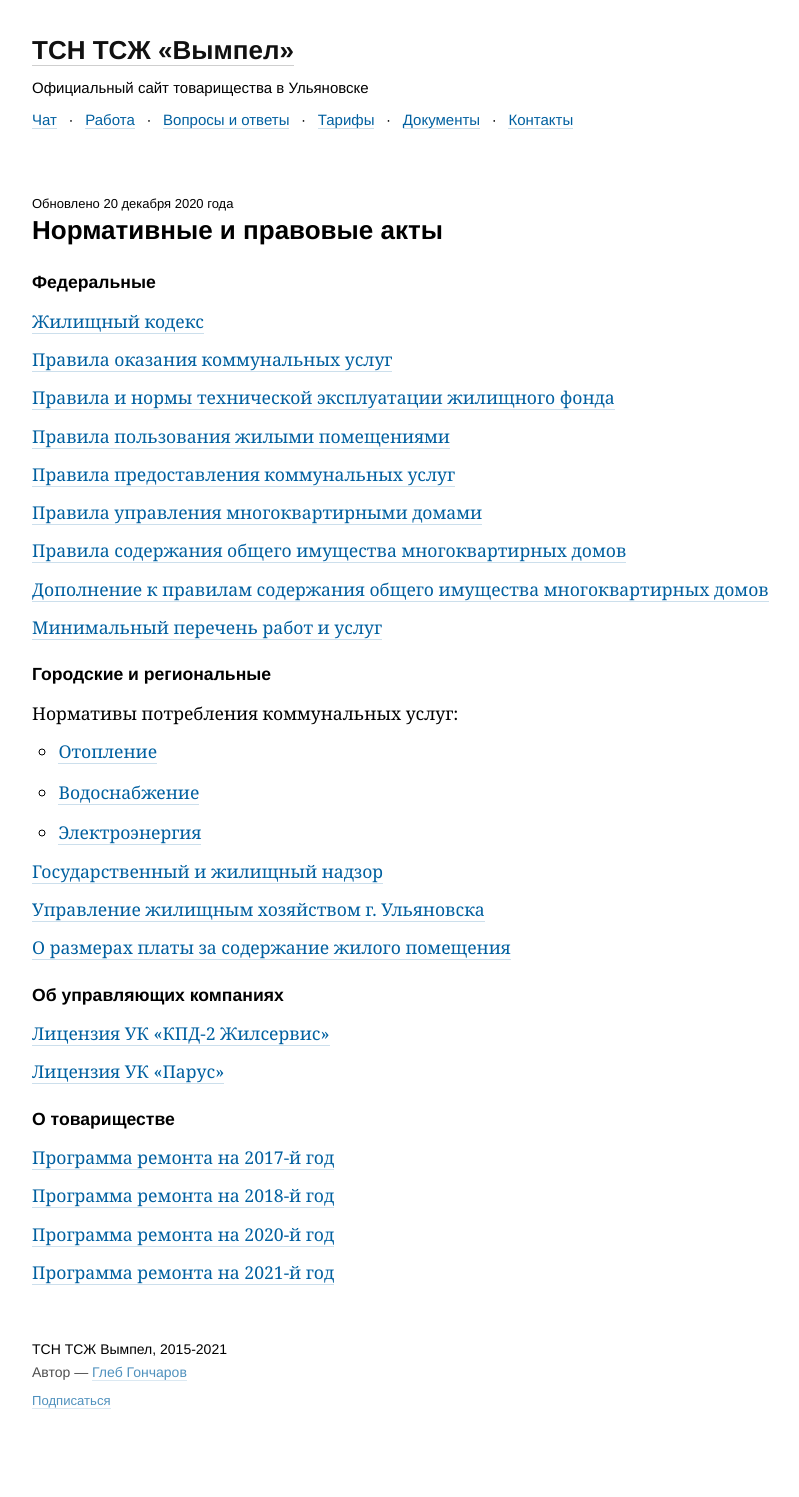
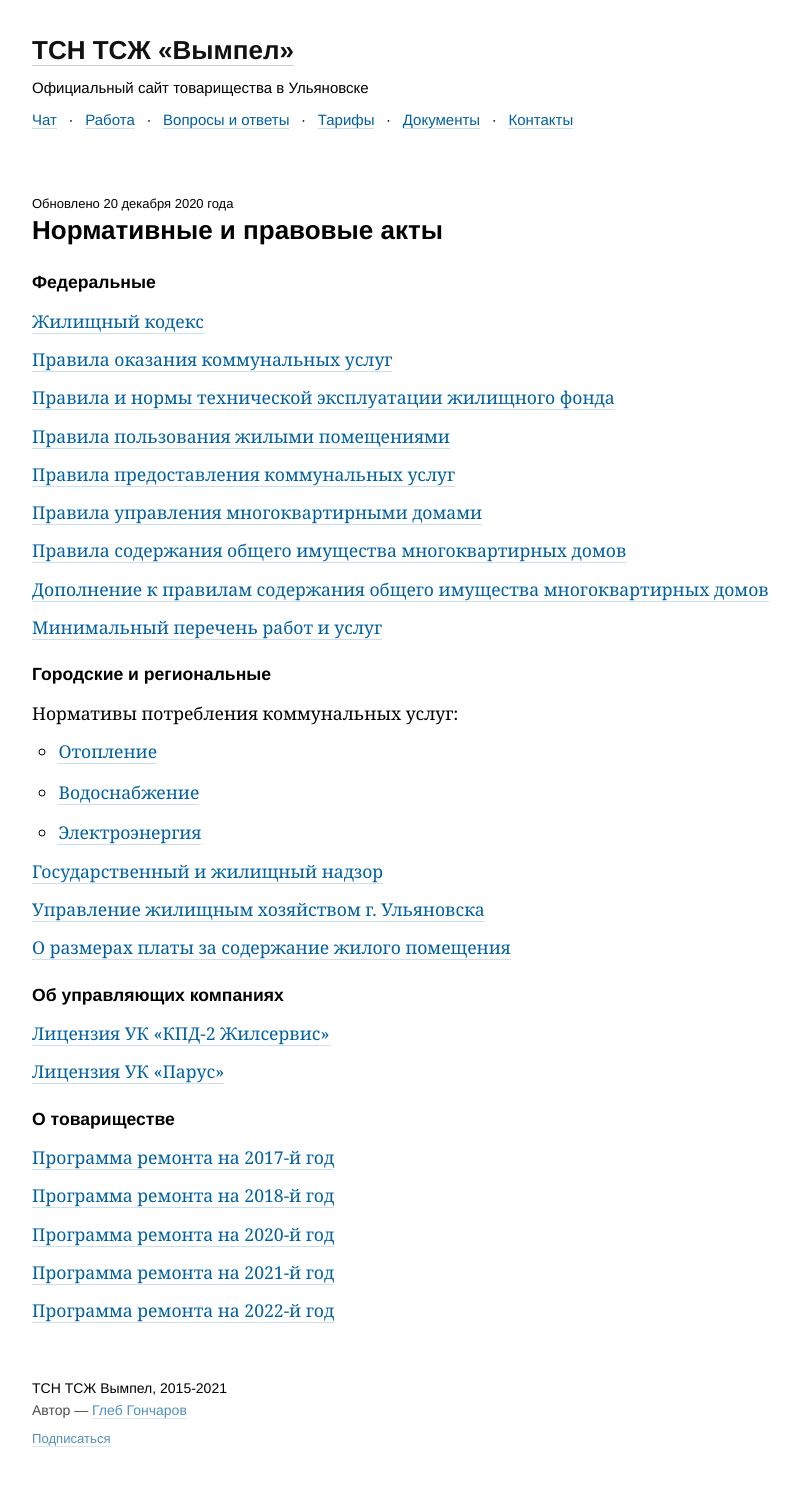
Before and after one commit to gongled/vympel, a Jekyll site: the page built from _pages/docs.md, in a window 1280 px wide. Shown: the whole page, without its empty margins (108-907 px from the left). Built offline with Jekyll 4.4.1, drawn with Linux system fonts in a browser that asks for light colours; before the commit the page ends 1459 px from its top, so only the background shows below that.

Commit message:
Добавить тариф и программу текущего ремонта на 2022 год

```diff
--- a/_pages/docs.md
+++ b/_pages/docs.md
@@ -52,3 +52,5 @@
 [Программа ремонта на 2020-й год](/docs/company/Программа_текущего_ремонта_на_2020.pdf)
 
 [Программа ремонта на 2021-й год](/docs/company/Программа_текущего_ремонта_на_2021.pdf)
+
+[Программа ремонта на 2022-й год](/docs/company/Программа_текущего_ремонта_на_2022.pdf)
```
Also changed, not shown: _pages/tariffs.md (+2 -0 lines), 2 other files.
